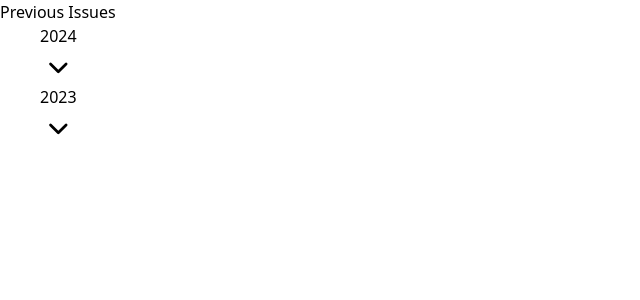
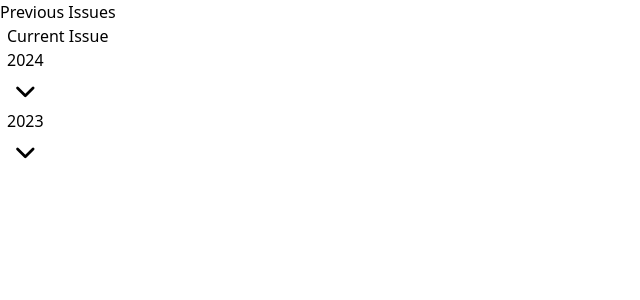
Before and after one commit to aneldanza/ceros-freelance-projects, a React (Vite) app in the folder mission-square/newsletter-menu/: page / in a window 1280 px wide. Both pictures are taken after a click on the button "Previous Issues". Shown: the top 300 px of the page, without its empty margins (0-640 px from the left). Built offline with nearby package versions, Linux system fonts and the light colour scheme.

Commit message:
Add Curent Issue header to the menu

```diff
--- a/mission-square/newsletter-menu/src/App.tsx
+++ b/mission-square/newsletter-menu/src/App.tsx
@@ -4,6 +4,8 @@ import {
   MenuItem,
   MenuItems,
   MenuSeparator,
+  MenuSection,
+  MenuHeading,
 } from "@headlessui/react";
 
 import "./YearMenu";
@@ -19,11 +21,14 @@ function App() {
         className={` bg-slate-200 w-[var(--button-width)]`}
         anchor="bottom"
       >
-        <MenuItem>
-          <YearMenu year={"2024"} />
-        </MenuItem>
-        <MenuSeparator className="my-1 h-px bg-black" />
-        <YearMenu year={"2023"} />
+        <MenuSection>
+          <MenuHeading>Current Issue</MenuHeading>
+          <MenuItem>
+            <YearMenu year={"2024"} />
+          </MenuItem>
+          <MenuSeparator className="my-1 h-px bg-black" />
+          <YearMenu year={"2023"} />
+        </MenuSection>
       </MenuItems>
     </Menu>
   );
```
